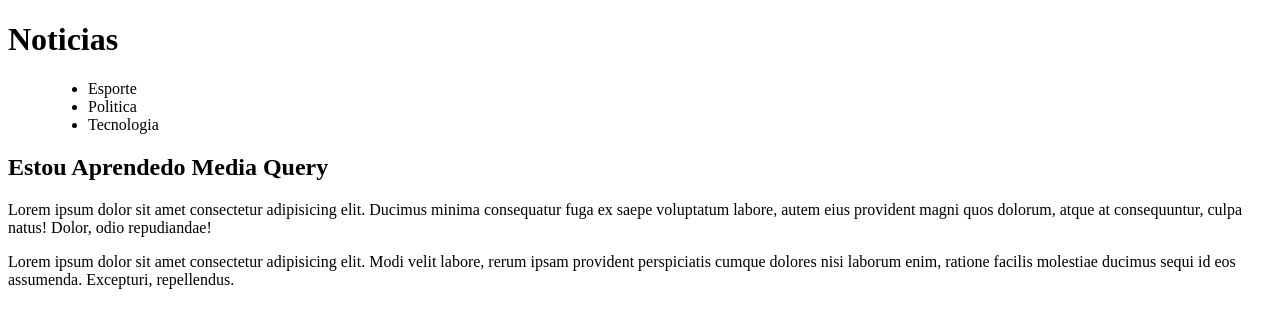
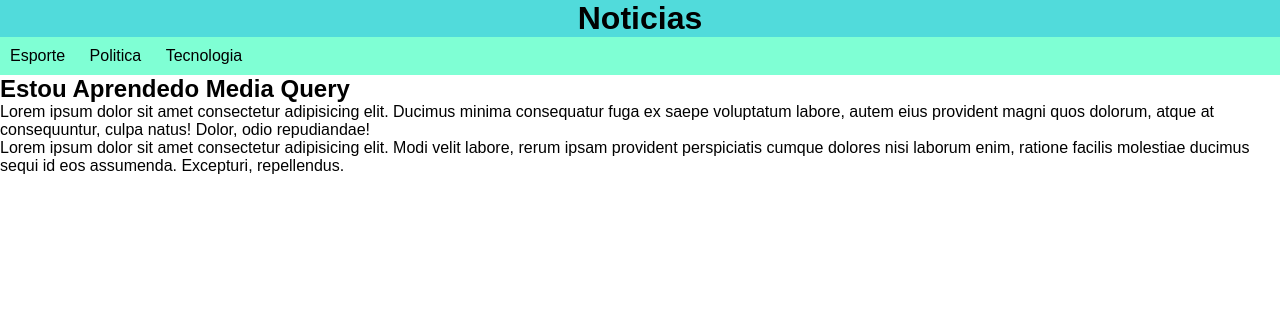
Before and after one commit to brunopontesf38/Html-css, a plain HTML site: page Exercicio/ex026/mq001/index.html in a window 1280 px wide. Drawn offline with Linux system fonts and the light colour scheme.

Commit message:
midiaquery screen e print

```diff
--- /dev/null
+++ b/Exercicio/ex026/mq001/estilo/impressora.css
@@ -0,0 +1,22 @@
+@charset "UTF-8";
+
+/* estilo para impressoras*/
+
+*{
+    margin: 10px;
+    padding: 10px;
+}
+
+html{
+    font-family: 'Courier New', Courier, monospace;
+    font-size: 1.5em;
+    line-height: 1.5em;
+}
+
+menu{
+    display: none;
+}
+
+article::after {
+content: 'esse artigo foi impresso atraves do site curso em video';
+}
--- /dev/null
+++ b/Exercicio/ex026/mq001/estilo/tela.css
@@ -0,0 +1,26 @@
+@charset "UTF-8";
+
+/* estilo para impressoras*/
+
+*{
+    margin: 0px;
+    padding: 0px;
+}
+
+html{
+    font-family: Arial, Helvetica, sans-serif;
+    font-size: 1em;
+}
+
+header h1{
+    background-color: rgb(81, 219, 219);
+    text-align: center;
+}
+
+ menu ul {
+    background-color: aquamarine;
+ }
+ menu li{
+    display: inline-block;
+    padding: 10px;
+ }
--- a/Exercicio/ex026/mq001/index.html
+++ b/Exercicio/ex026/mq001/index.html
@@ -4,6 +4,8 @@
     <meta charset="UTF-8">
     <meta name="viewport" content="width=device-width, initial-scale=1.0">
     <title>Media Query</title>
+    <link rel="stylesheet" href="estilo/tela.css" media="screen">
+    <link rel="stylesheet" href="estilo/impressora.css" media="print">
 </head>
 <body>
     <header>
```
